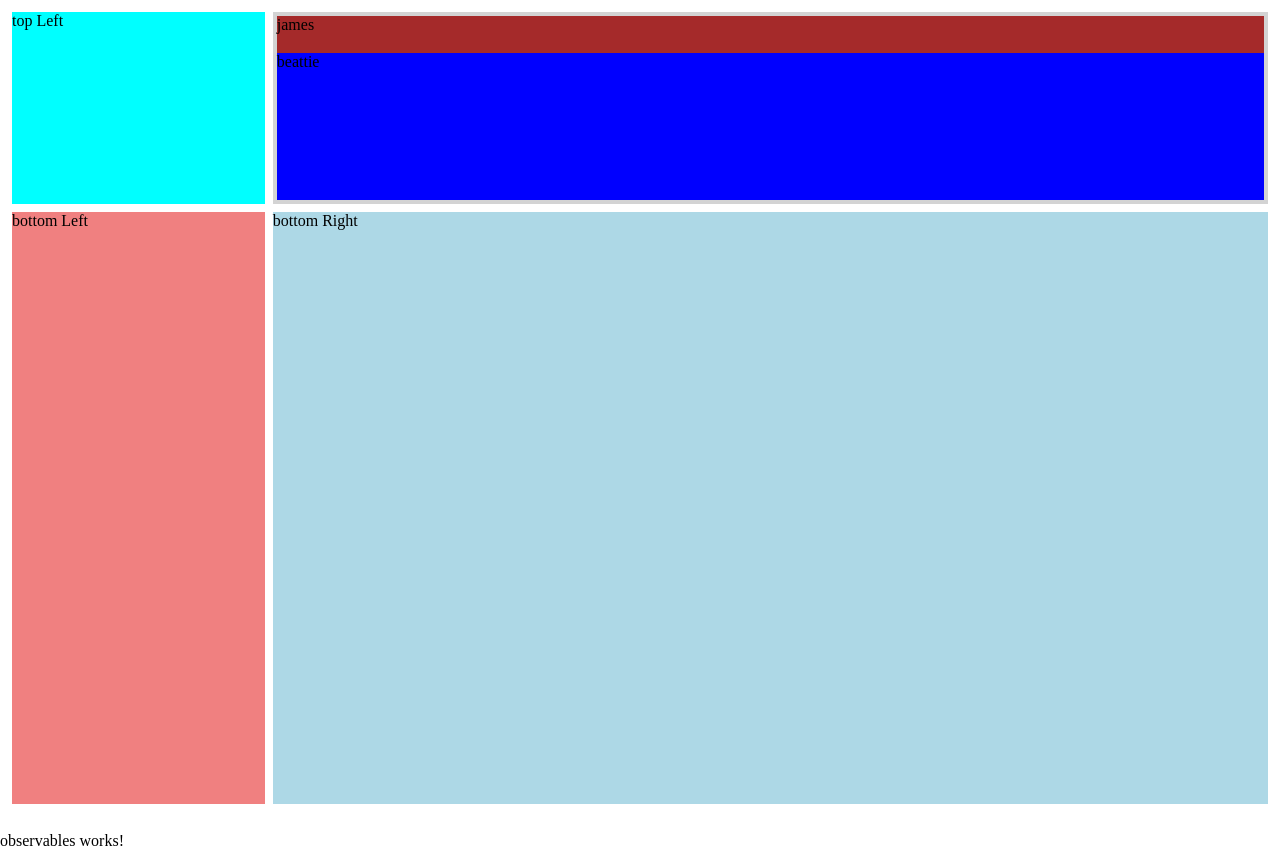
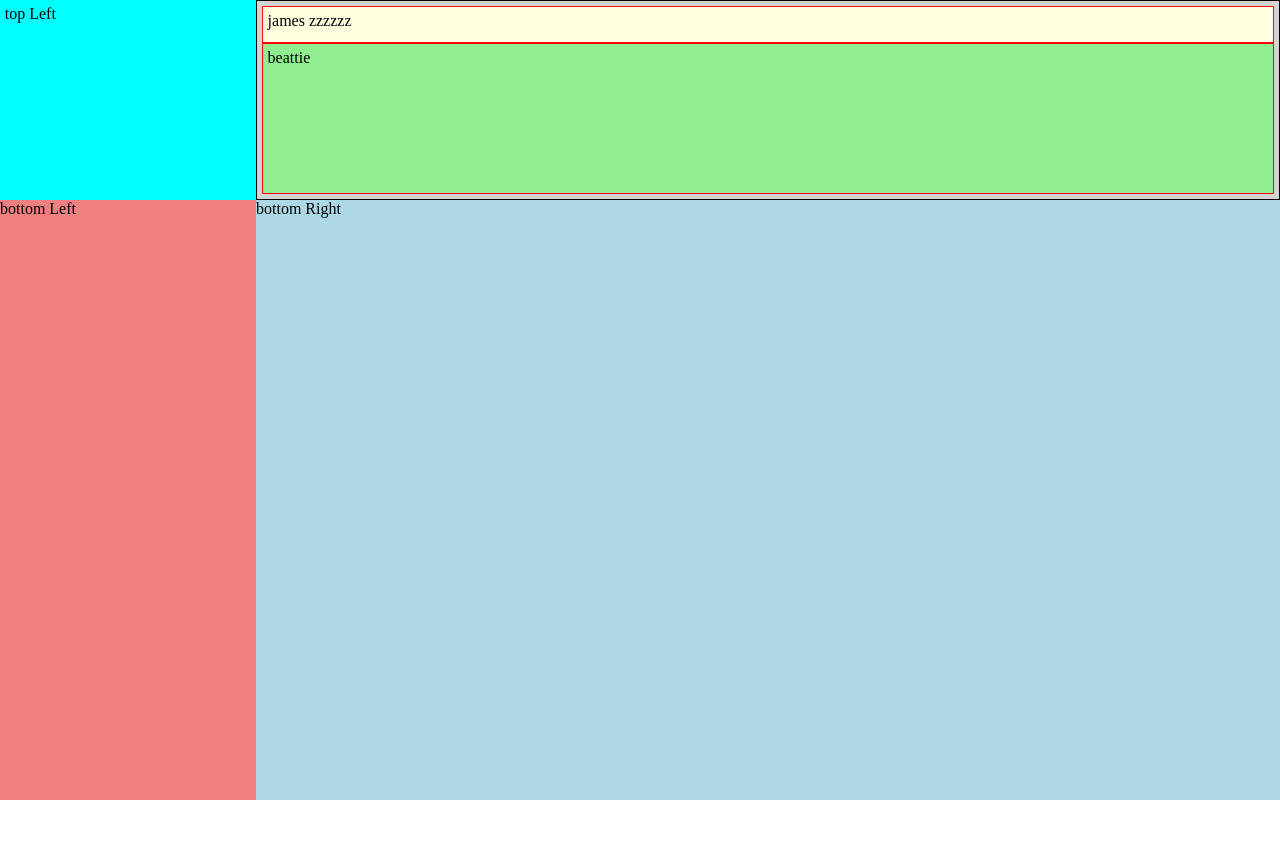
Before and after one commit to panamajb/angular-research-code, an Angular app: page / in a window 1280 px wide. After the commit the page ends 800 px from the top, so only its background shows below. Built offline with nearby package versions, Linux system fonts and the light colour scheme.

Commit message:
test commit

```diff
--- a/src/app/app.component.html
+++ b/src/app/app.component.html
@@ -1,2 +1,2 @@
 <arc-flex-layout></arc-flex-layout>
-<arc-observables></arc-observables>
+<!--<arc-observables></arc-observables>-->
--- a/src/app/arc-components/flex-layout/flex-layout.component.html
+++ b/src/app/arc-components/flex-layout/flex-layout.component.html
@@ -2,8 +2,8 @@
   <div class="arc-top-row" fxLayout="row" >
     <div fxFlex="20%" class="arc-top-left-div">top Left</div>
     <div fxFlex="80%" class="arc-top-right-div" fxLayout="column">
-      <div style="background-color:brown" fxFlex="20%">james</div>
-      <div style="background-color:blue" fxFlex="80%">beattie</div>
+      <div style="background-color:lightyellow;" fxFlex="20%">james zzzzzz</div>
+      <div style="background-color:lightgreen;" fxFlex="80%">beattie</div>
     </div>
   </div>
 
--- a/src/app/arc-components/flex-layout/flex-layout.component.scss
+++ b/src/app/arc-components/flex-layout/flex-layout.component.scss
@@ -2,7 +2,7 @@
 :host {
   display:block;
   height: 100%;
-  padding:.5rem;
+  //padding:.5rem;
   //height:calc(100% - 0);
 }
 
@@ -15,16 +15,29 @@
 }
 .arc-top-row {
   height: 200px;
+  div {
+    padding:.3rem;
+
+  }
 }
 
+
+.arc-top-right-div {
+  padding: .3rem;
+
+  div {
+    border:1px solid red;
+  }
+}
 .arc-top-left-div   {
   background-color: cyan;
-  margin:.25rem;
+  //margin:.25rem;
 }
 .arc-top-right-div  {
   background-color: lightgrey;
-  margin:.25rem;
-  padding: .25rem;
+  border: 1px solid black;
+  //margin:.25rem;
+  //padding: .25rem;
 }
 .arc-bottom-row {
   height:calc(100% - 200px);
@@ -32,12 +45,12 @@
 
 .arc-bottom-left-div   {
   background-color: lightcoral;
-  margin:.25rem;
+  //margin:.25rem;
   //margin:.25rem;
 }
 .arc-bottom-right-div  {
   background-color: lightblue;
-  margin:.25rem;
+  //margin:.25rem;
 
   //margin:.25rem;
 }
--- a/src/styles.scss
+++ b/src/styles.scss
@@ -5,6 +5,7 @@ body,html {
   margin: 0;
   padding: 0;
   height:100vh;
+  //overflow-y: hidden;
 }
 div {
 
```
Also changed, not shown: src/app/arc-modules/material-module.module.ts (added, +12 -0 lines).
